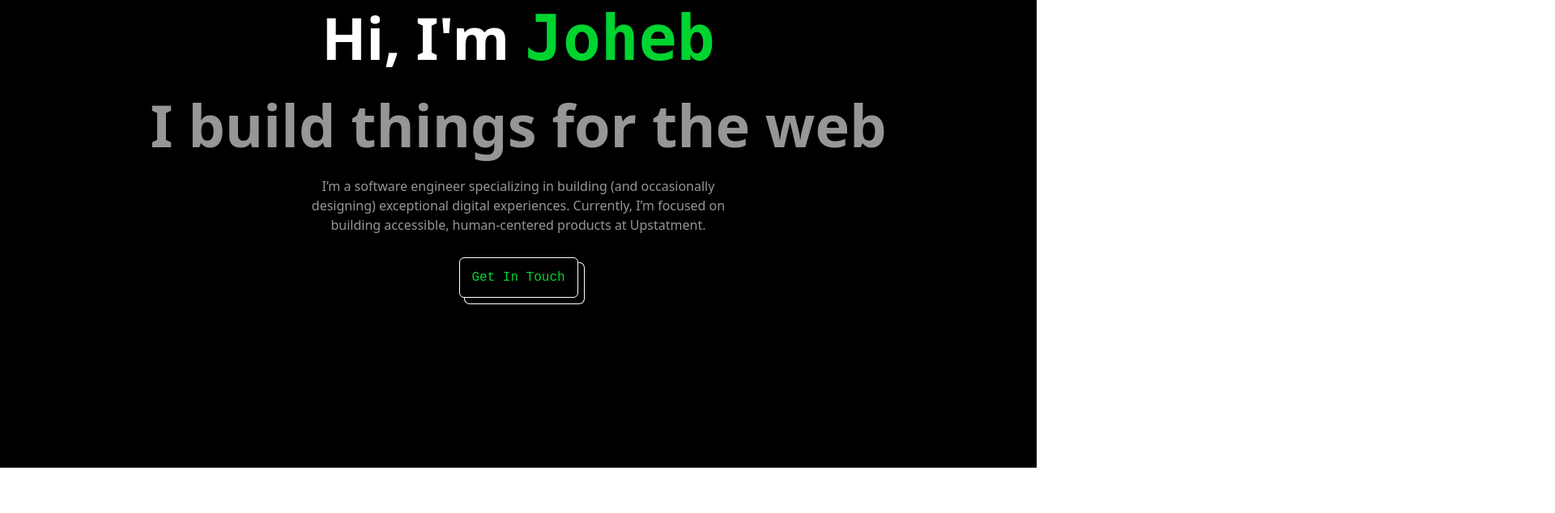
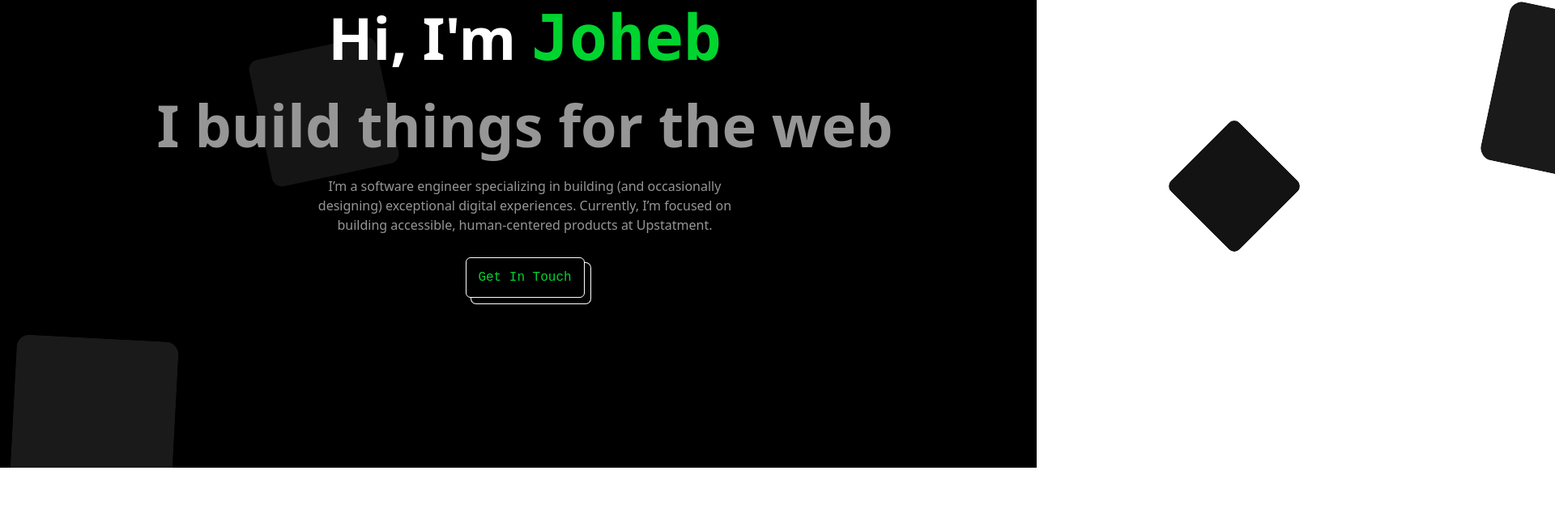
Before and after one commit to Joheb133/Portfolio-v1, a React (Vite) app: page / in a window 1280 px wide. Shown: the part 222-856 px from the top of the page at 81% size, 1920 px wide, since content can reach past the window. Built offline with nearby package versions, Linux system fonts and the light colour scheme.

Commit message:
[style] add landing squares

```diff
--- a/src/App.tsx
+++ b/src/App.tsx
@@ -44,7 +44,8 @@ function App() {
                 </div>
             </div>
 
-            <section id='landing' className='relative h-[800px] bg-black text-[#969696] gap-3 text-center flex flex-col justify-center items-center px-2'>
+            <section id='landing' className='relative h-[800px] bg-black text-[#969696] px-2'>
+                <div className='absolute w-full h-full text-center flex flex-col justify-center items-center gap-3 z-50'>
                     <div className='font-bold'>
                         <span className='text-7xl max-lg:text-5xl text-white'>Hi, I'm </span>
                         <h1 className='text-brand-primary font-mono text-[78px] max-lg:text-[54px] inline-block'>Joheb</h1>
@@ -56,6 +57,21 @@ function App() {
                     <a className='custom-button dark-button'>
                         Get In Touch
                     </a>
+                </div>
+                <div className='absolute top-0 left-0 w-[2064px] h-full overflow-hidden z-0'>
+                    <svg width={200} height={200} viewBox='0 0 100 100' className='absolute bottom-0 rotate-3 translate-x-4 translate-y-10'>
+                        <rect x='0' y='0' width='100' height='100' rx='8' fill='#1A1A1A' />
+                    </svg>
+                    <svg width={160} height={160} viewBox='0 0 100 100' className='absolute bottom-1/2 -rotate-12 translate-x-80 translate-y-10'>
+                        <rect x='0' y='0' width='100' height='100' rx='8' fill='#151515' />
+                    </svg>
+                    <svg width={120} height={120} viewBox='0 0 100 100' className='absolute bottom-1/2 right-1/3 rotate-45 translate-x-52 translate-y-28'>
+                        <rect x='0' y='0' width='100' height='100' rx='8' fill='#131313' />
+                    </svg>
+                    <svg width={200} height={200} viewBox='0 0 100 100' className='absolute bottom-1/2 right-0 rotate-12 -translate-x-5 translate-y-10'>
+                        <rect x='0' y='0' width='100' height='100' rx='8' fill='#1A1A1A' />
+                    </svg>
+                </div>
             </section>
 
             <section id='about' className='my-20 bg-white flex justify-center items-center px-2'>
```
Lines whose indentation alone changed are shown as unchanged.
